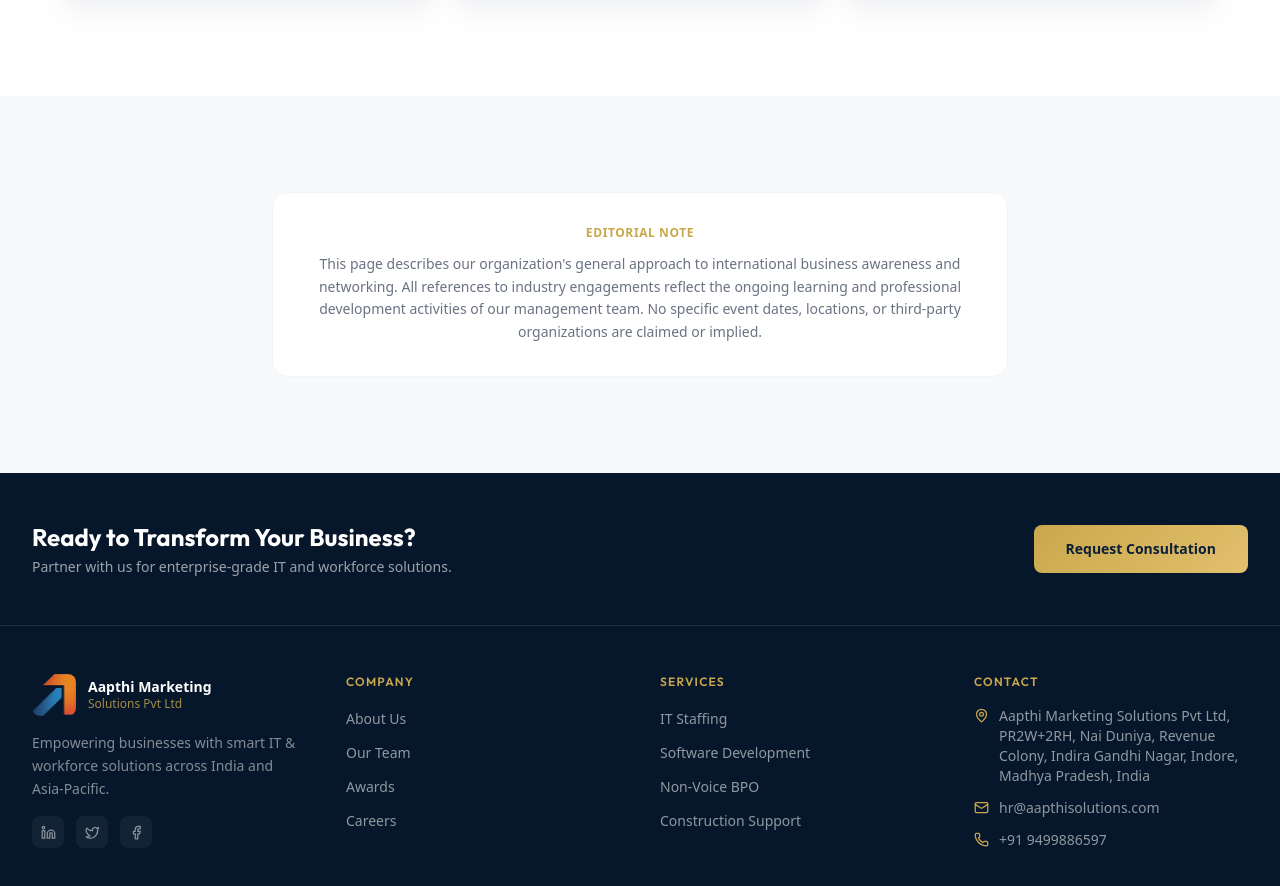
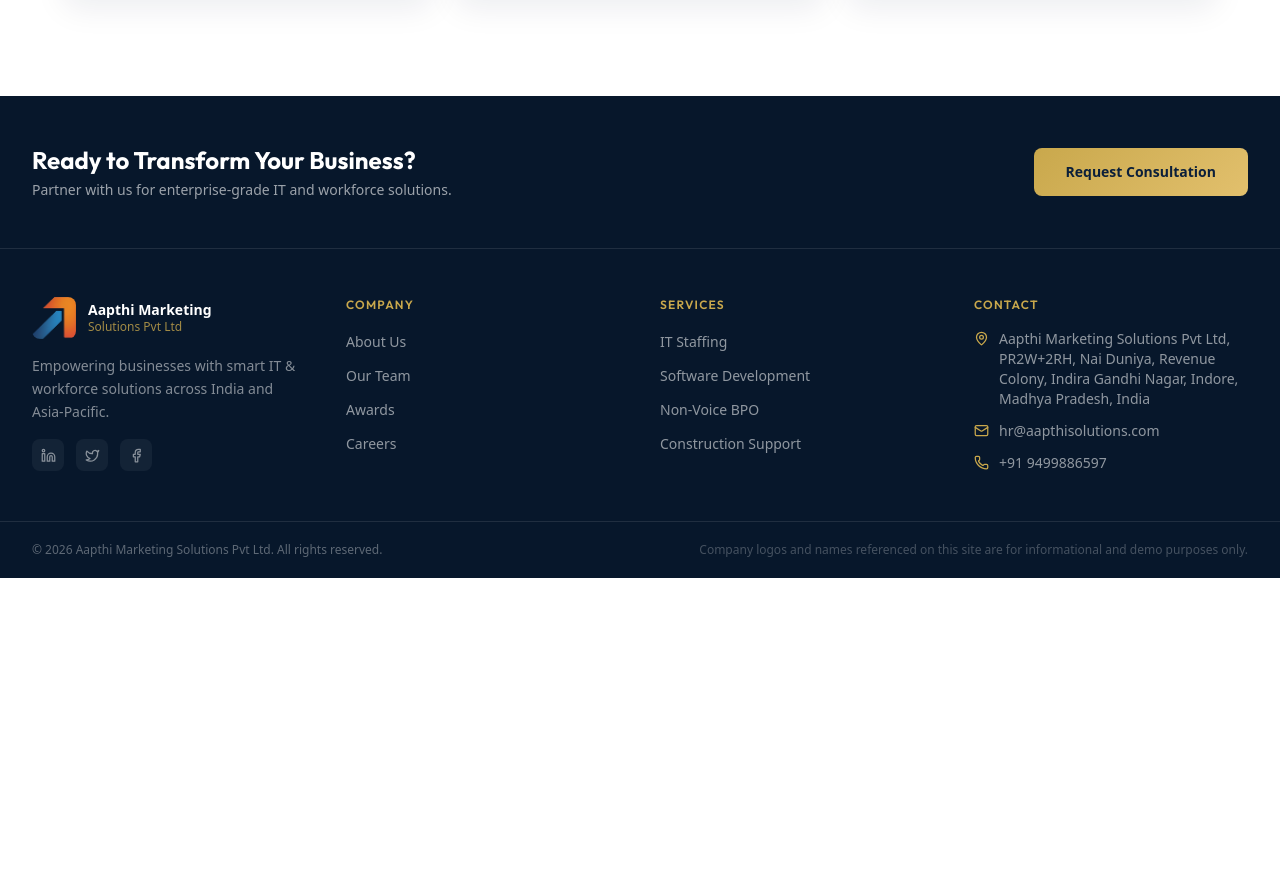
Before and after one commit to achyuth2308/aappthi-website, a Next.js app: page /industry-engagements in a window 1280 px wide. Shown: the part 1275-2161 px from the top of the page. After the commit the page ends 1853 px from the top, so only its background shows below. Built offline with nearby package versions, Linux system fonts and the light colour scheme.

Commit message:
minor ui fixes

```diff
--- a/app/contact/page.jsx
+++ b/app/contact/page.jsx
@@ -155,7 +155,7 @@
                                     whileInView={{ opacity: 1, x: 0 }}
                                     viewport={{ once: true }}
                                 >
-                                    <div className="bg-[#F8F9FA] rounded-2xl p-8">
+                                    <div id="contact-form" className="bg-[#F8F9FA] rounded-2xl p-8">
                                         <h3 className="text-[#0B1F3A] font-bold text-xl mb-6">Send a Message</h3>
                                         <form onSubmit={handleSubmit} className="space-y-5">
                                             <div className="grid sm:grid-cols-2 gap-5">
--- a/app/global-exposure/page.jsx
+++ b/app/global-exposure/page.jsx
@@ -59,15 +59,7 @@
                 </div>
             </section>
 
-            {/* Disclaimer */}
-            <div className="bg-amber-50 border-b border-amber-200">
-                <div className="max-w-7xl mx-auto px-4 sm:px-6 lg:px-8 py-4 flex items-start gap-3">
-                    <AlertTriangle size={18} className="text-amber-600 shrink-0 mt-0.5" />
-                    <p className="text-amber-800 text-sm">
-                        <strong>Disclaimer:</strong> Company names listed on this page are referenced for industry research and educational purposes only. Aapthi Marketing Solutions has no formal partnership or business relationship with any of the companies mentioned. This is a concept website demonstration.
-                    </p>
-                </div>
-            </div>
+
 
             {/* Sectors */}
             <section className="section-padding bg-white">
--- a/app/industry-engagements/page.jsx
+++ b/app/industry-engagements/page.jsx
@@ -103,17 +103,7 @@
                 </div>
             </section>
 
-            {/* Note */}
-            <section className="section-padding bg-[#F8F9FA]">
-                <div className="max-w-3xl mx-auto px-4 text-center">
-                    <div className="bg-white rounded-2xl p-8 border border-gray-100">
-                        <p className="text-[#C9A84C] text-xs font-semibold uppercase tracking-wider mb-3">Editorial Note</p>
-                        <p className="text-gray-500 text-sm leading-relaxed">
-                            This page describes our organization's general approach to international business awareness and networking. All references to industry engagements reflect the ongoing learning and professional development activities of our management team. No specific event dates, locations, or third-party organizations are claimed or implied.
-                        </p>
-                    </div>
-                </div>
-            </section>
+
         </>
     );
 }
--- a/components/layout/Navbar.jsx
+++ b/components/layout/Navbar.jsx
@@ -63,7 +63,7 @@
                                 className="rounded-lg object-contain"
                                 priority
                             />
-                            <div className="hidden sm:block">
+                            <div>
                                 <div className="text-white font-bold text-sm leading-tight group-hover:text-[#C9A84C] transition-colors duration-200">
                                     Aapthi Marketing
                                 </div>
@@ -127,7 +127,7 @@
                         {/* CTA + Mobile toggle */}
                         <div className="flex items-center gap-3">
                             <Link
-                                href="/contact"
+                                href="/contact#contact-form"
                                 className="hidden md:inline-flex items-center px-4 py-2 text-sm font-semibold text-[#0B1F3A] rounded-lg transition-all duration-200 hover:shadow-lg hover:shadow-yellow-500/20 hover:scale-105"
                                 style={{ background: "linear-gradient(135deg, #C9A84C, #E2C06D)" }}
                             >
@@ -196,7 +196,7 @@
                             )}
                             <div className="mt-4 pt-4 border-t border-white/10">
                                 <Link
-                                    href="/contact"
+                                    href="/contact#contact-form"
                                     className="block w-full text-center py-3 text-sm font-semibold text-[#0B1F3A] rounded-lg"
                                     style={{ background: "linear-gradient(135deg, #C9A84C, #E2C06D)" }}
                                 >
```
